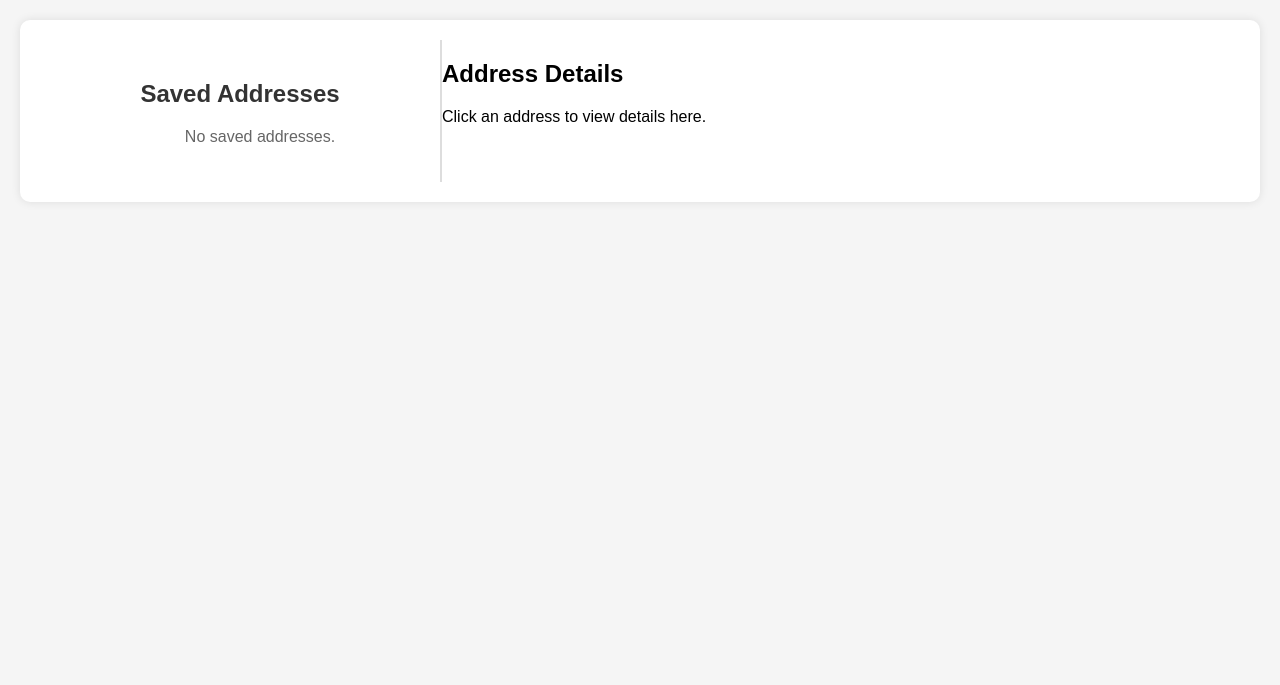
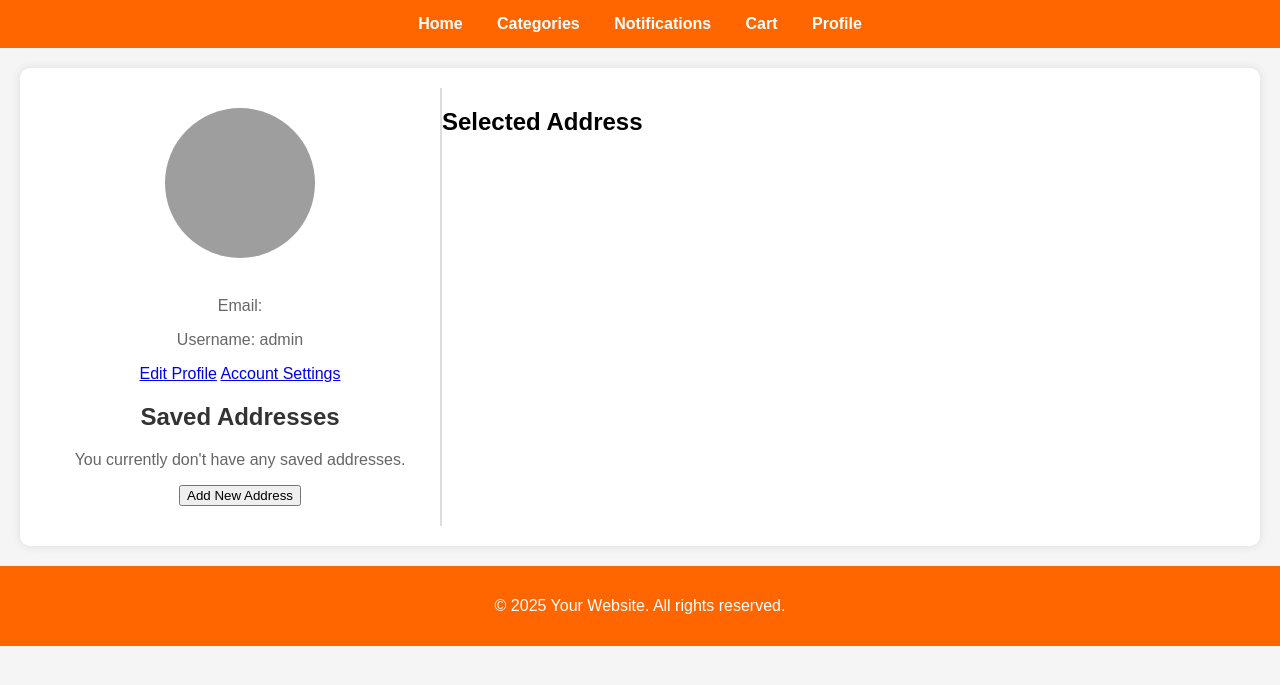
Before and after one commit to chelloraine/Collectibles, a PHP site: page /website/userprofile.php in a window 1280 px wide. Shown: the top 685 px of the page. Run offline with PHP 8.4, Linux system fonts and the light colour scheme; a user stored in the database is signed in; data comes from the database, SQL or seed files in the repository; grey boxes are pictures that could not be loaded.

Commit message:
Mar 30, 2025, 5:26 PM

```diff
--- a/USERPAGE/userprofile.php
+++ b/USERPAGE/userprofile.php
@@ -44,33 +44,66 @@ $conn->close();
     <script src="https://code.jquery.com/jquery-3.6.0.min.js"></script>
 </head>
 <body>
+    <header>
+        <nav class="top-nav">
+            <ul>
+                <li><a href="#">Home</a></li>
+                <li><a href="#">Categories</a></li>
+                <li><a href="#">Notifications</a></li>
+                <li><a href="#">Cart</a></li>
+                <li><a href="userprofile.php">Profile</a></li>
+            </ul>
+        </nav>
+    </header>
+
     <main class="dashboard-container">
         <section class="profile-section">
-            <h2>Saved Addresses</h2>
-            <ul class="address-list">
+            <img src="<?php echo !empty($user['profile_picture']) ? '../uploads/' . htmlspecialchars($user['profile_picture']) : '../uploads/default.png'; ?>" alt="Profile Picture" class="profile-picture">
+            <h2><?php echo htmlspecialchars($user['first_name'] . ' ' . $user['last_name']); ?></h2>
+            <p>Email: <?php echo htmlspecialchars($user['email']); ?></p>
+            <p>Username: <?php echo htmlspecialchars($user['username']); ?></p>
+
+            <div class="profile-actions">
+                <a href="edit_profile.php" class="profile-btn">Edit Profile</a>
+                <a href="account_settings.php" class="profile-btn">Account Settings</a>
+            </div>
+
+            <div class="address-section">
+                <h2>Saved Addresses</h2>
                 <?php if ($address_result && $address_result->num_rows > 0): ?>
-                    <?php while ($address = $address_result->fetch_assoc()): ?>
-                        <li class="address-item" onclick="displayAddress('<?php echo htmlspecialchars($address['address']); ?>', '<?php echo htmlspecialchars($address['city']); ?>', '<?php echo htmlspecialchars($address['state']); ?>', '<?php echo htmlspecialchars($address['zip']); ?>')">
-                            <?php echo htmlspecialchars($address['address']); ?>
-                        </li>
-                    <?php endwhile; ?>
+                    <ul>
+                        <?php while ($address = $address_result->fetch_assoc()): ?>
+                            <li class="address-item" data-address="<?php echo htmlspecialchars(json_encode($address)); ?>">
+                                <?php echo htmlspecialchars($address['address']); ?>
+                            </li>
+                        <?php endwhile; ?>
+                    </ul>
                 <?php else: ?>
-                    <p>No saved addresses.</p>
+                    <p>You currently don't have any saved addresses.</p>
                 <?php endif; ?>
-            </ul>
+                <button class="profile-btn" id="add-address-btn">Add New Address</button>
+            </div>
         </section>
 
-        <!-- Display Selected Address -->
         <section class="address-display">
-            <h2>Address Details</h2>
-            <p id="selected-address">Click an address to view details here.</p>
+            <h2>Selected Address</h2>
+            <p id="full-address"></p>
         </section>
     </main>
 
+    <footer>
+        <p>&copy; <?php echo date("Y"); ?> Your Website. All rights reserved.</p>
+    </footer>
+
     <script>
-        function displayAddress(address, city, state, zip) {
-            document.getElementById('selected-address').innerHTML = `<strong>Address:</strong> ${address}<br><strong>City:</strong> ${city}<br><strong>State:</strong> ${state}<br><strong>ZIP Code:</strong> ${zip}`;
-        }
+        $(document).ready(function() {
+            $(".address-item").click(function() {
+                let addressData = JSON.parse($(this).attr("data-address"));
+                let fullAddress = `${addressData.address}, ${addressData.city}, ${addressData.state} ${addressData.zip}`;
+                $("#full-address").text(fullAddress);
+            });
+        });
     </script>
+
 </body>
 </html>
```
